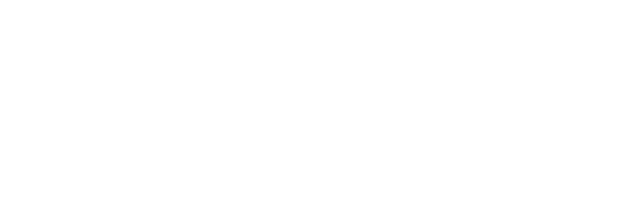
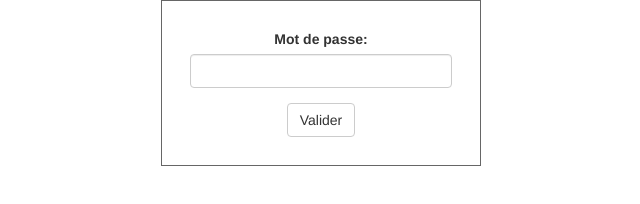
Before and after one commit to Dameluccia/projet_permis_de_produire, a website: page index.html in a window 1280 px wide. Shown: the whole page, without its empty margins (319-959 px from the left). Drawn offline with nearby package versions, Linux system fonts and the light colour scheme.

Commit message:
debut page acceuil

```diff
--- a/css/style.css
+++ b/css/style.css
@@ -0,0 +1,12 @@
+* {
+  margin: 0;
+  padding: 0;
+}
+
+.divForm {
+  text-align: center;
+  border: 1px #666 solid;
+  margin: auto;
+  width: 25%;
+  padding: 2em;
+}
--- a/index.html
+++ b/index.html
@@ -3,12 +3,19 @@
     <head>
         <meta charset="utf-8">
         <link href="bower_components/bootstrap/dist/css/bootstrap.min.css" rel="stylesheet">
-        <link rel="stylesheet" href="/css/style.css" media="screen" title="no title" charset="utf-8">
-        <title>exo api</title>
+        <link rel="stylesheet" href="./css/style.css" media="screen" title="no title" charset="utf-8">
+        <title>Permis de produire | Connexion </title>
     </head>
     <body>
-
-
+    <div class="divForm">
+        <form role="form">
+            <div class="form-group">
+                <label for="mdp">Mot de passe:</label>
+                <input type="password" class="form-control" id="mdp">
+            </div>
+            <button type="submit" class="btn btn-default">Valider</button>
+        </form>
+    </div>
 
 
 
```
Also changed, not shown: 1 other file.
